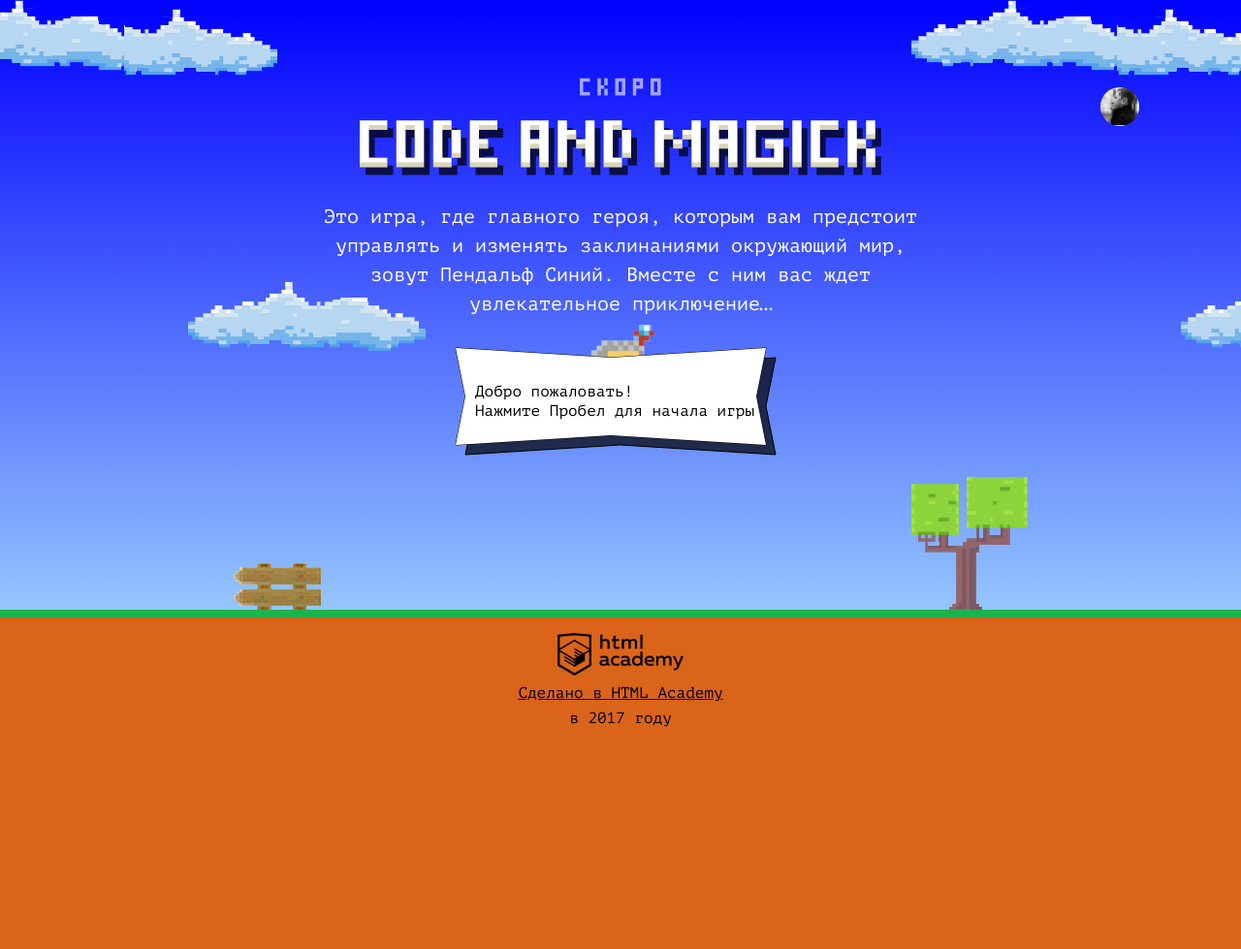
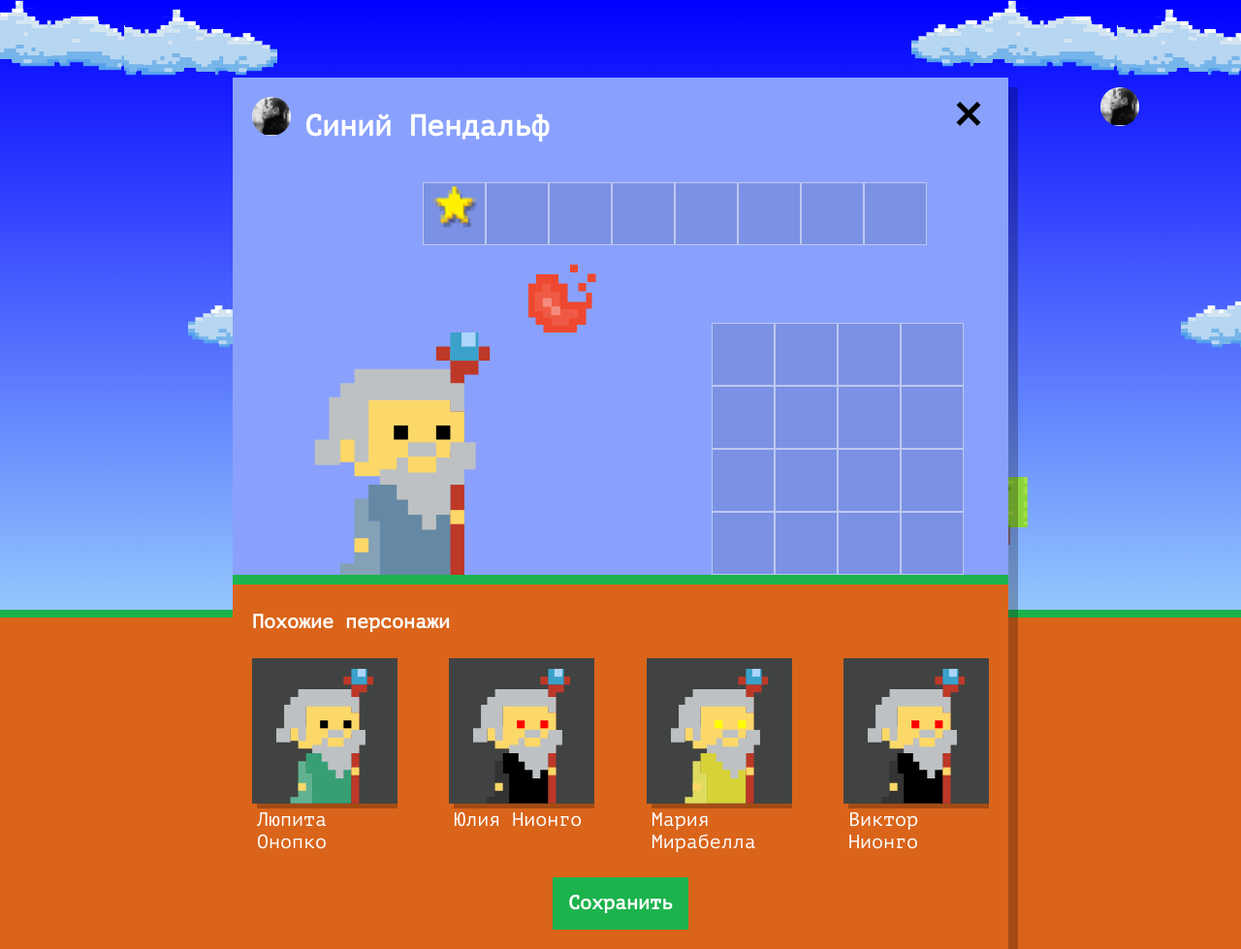
Before and after one commit to vladn255/1486707-code-and-magick-21, a website: page index.html in a window 1280 px wide. Shown: the whole page at 97% size. Before the commit the page ends 800 px from the top, so only its background shows below. Drawn offline with Linux system fonts and the light colour scheme.

Commit message:
6. Учебный проект: нас орда

```diff
--- a/index.html
+++ b/index.html
@@ -197,6 +197,7 @@
 
   </script>
 
+  <script src="js/setup.js"></script>
   <script src="js/stat.js"></script>
   <script src="js/game.js"></script>
 
--- /dev/null
+++ b/js/setup.js
@@ -0,0 +1,62 @@
+'use strict';
+
+const setupBlock = document.querySelector(`.setup`);
+const namesList = [`Иван`, `Хуан Себастьян`, `Мария`, `Кристоф`, `Виктор`, `Юлия`, `Люпита`, `Вашингтон`];
+const surnamesList = [`да Марья`, `Верон`, `Мирабелла`, `Вальц`, `Онопко`, `Топольницкая`, `Нионго`, `Ирвинг`];
+const coatColorList = [`rgb(101, 137, 164)`, `rgb(241, 43, 107)`, `rgb(146, 100, 161)`, `rgb(56, 159, 117)`, `rgb(215, 210, 55)`, `rgb(0, 0, 0)`];
+const eyesColorList = [`black`, `red`, `blue`, `yellow`, `green`];
+const similarListElement = setupBlock.querySelector(`.setup-similar-list`);
+const similarWizardTemplate = document.querySelector(`#similar-wizard-template`)
+.content
+.querySelector(`.setup-similar-item`);
+
+const charactersList = [];
+
+const createName = function () {
+  const name = namesList[Math.round(Math.random() * (namesList.length - 1))] + ` ` + surnamesList[Math.round(Math.random() * (surnamesList.length - 1))];
+  return name;
+};
+
+const createCoatColor = function () {
+  const coatColor = coatColorList[Math.round(Math.random() * coatColorList.length)];
+  return coatColor;
+};
+
+const createEyesColor = function () {
+  const eyesColor = eyesColorList[Math.round(Math.random() * eyesColorList.length)];
+  return eyesColor;
+};
+
+const createCharactersList = function () {
+  for (let i = 0; i < 4; i++) {
+    const wizard = {
+      name: createName(),
+      coatColor: createCoatColor(),
+      eyesColor: createEyesColor()
+    };
+    charactersList.push(wizard);
+  }
+  return charactersList;
+};
+
+const renderWizard = function (wizard) {
+  const wizardElement = similarWizardTemplate.cloneNode(true);
+
+  wizardElement.querySelector(`.setup-similar-label`).textContent = wizard.name;
+  wizardElement.querySelector(`.wizard-coat`).style.fill = wizard.coatColor;
+  wizardElement.querySelector(`.wizard-eyes`).style.fill = wizard.eyesColor;
+
+  return wizardElement;
+};
+
+createCharactersList();
+
+const fragment = document.createDocumentFragment();
+for (let i = 0; i < charactersList.length; i++) {
+  fragment.appendChild(renderWizard(charactersList[i]));
+}
+
+similarListElement.appendChild(fragment);
+
+setupBlock.classList.remove(`hidden`);
+setupBlock.querySelector(`.setup-similar`).classList.remove(`hidden`);
```
